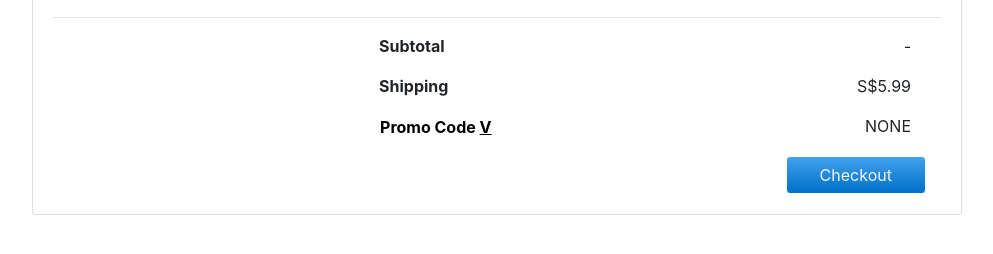
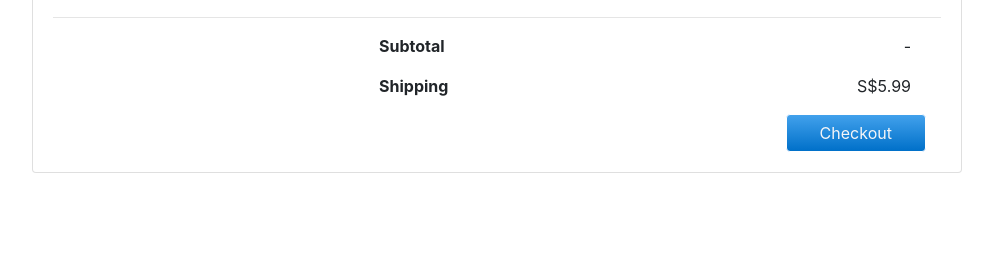
Before and after one commit to wilfredhuang/AppDevelopmentProject, a Flask app: page /cart in a window 1280 px wide. Shown: the part 254-508 px from the top of the page, without its empty margins (143-1136 px from the left). Run offline with Flask 2, Linux system fonts and the light colour scheme; some libraries are stand-ins or nearby versions.

Commit message:
remove coupon code

```diff
--- a/templates/userCart.html
+++ b/templates/userCart.html
@@ -75,14 +75,12 @@
                 </div>
                 <div class="row">
                     <div class="col">
-                        <div style="float: left;"><a class="btn btn-primary border-white promocodebutton" data-toggle="collapse" aria-expanded="false" aria-controls="collapse-1" href="#collapse-1" role="button" style="padding-left: 15px;background-color: rgba(0,123,255,0);margin-bottom: 16px;color: rgb(0,0,0);padding-top: 0px;padding-bottom: 0px;"><strong>Promo Code <span style="text-decoration: underline;">V</span></strong></a>
+                        <div style="float: left;">
                             <div
-                                class="collapse" id="collapse-1"><input type="text" style="margin-left: 15px;" /><button class="btn btn-primary border rounded border-white" type="button" style="  background-color: rgba(255,0,0,0);
-  color: rgb(0,0,0);
-"><strong><span style="  text-decoration: underline;
-">Apply</span></strong></button></div>
-                    </div>
-                    <p id="promocode" class="col-md-4" style="text-align: right;float: right;">NONE</p>
+                                    class="collapse" id="collapse-1"><input type="text" style="margin-left: 15px;"/>
+                                <button class="btn btn-primary border rounded border-white" type="button" style="  background-color: rgba(255,0,0,0); color: rgb(0,0,0); "><strong><span style="  text-decoration: underline; ">Apply</span></strong></button>
+                            </div>
+                        </div>
                 </div>
             </div>
             <div class="row">
```
